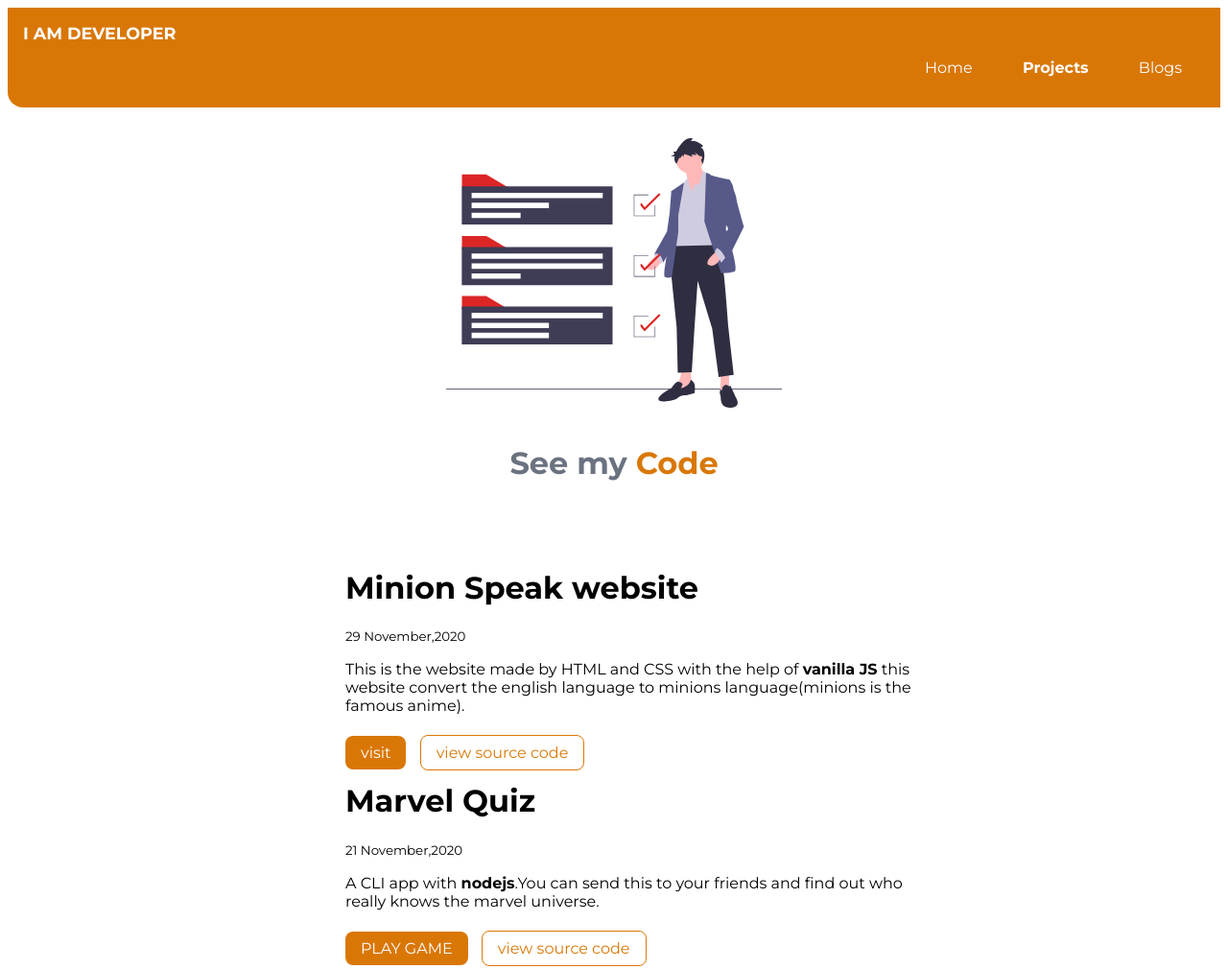
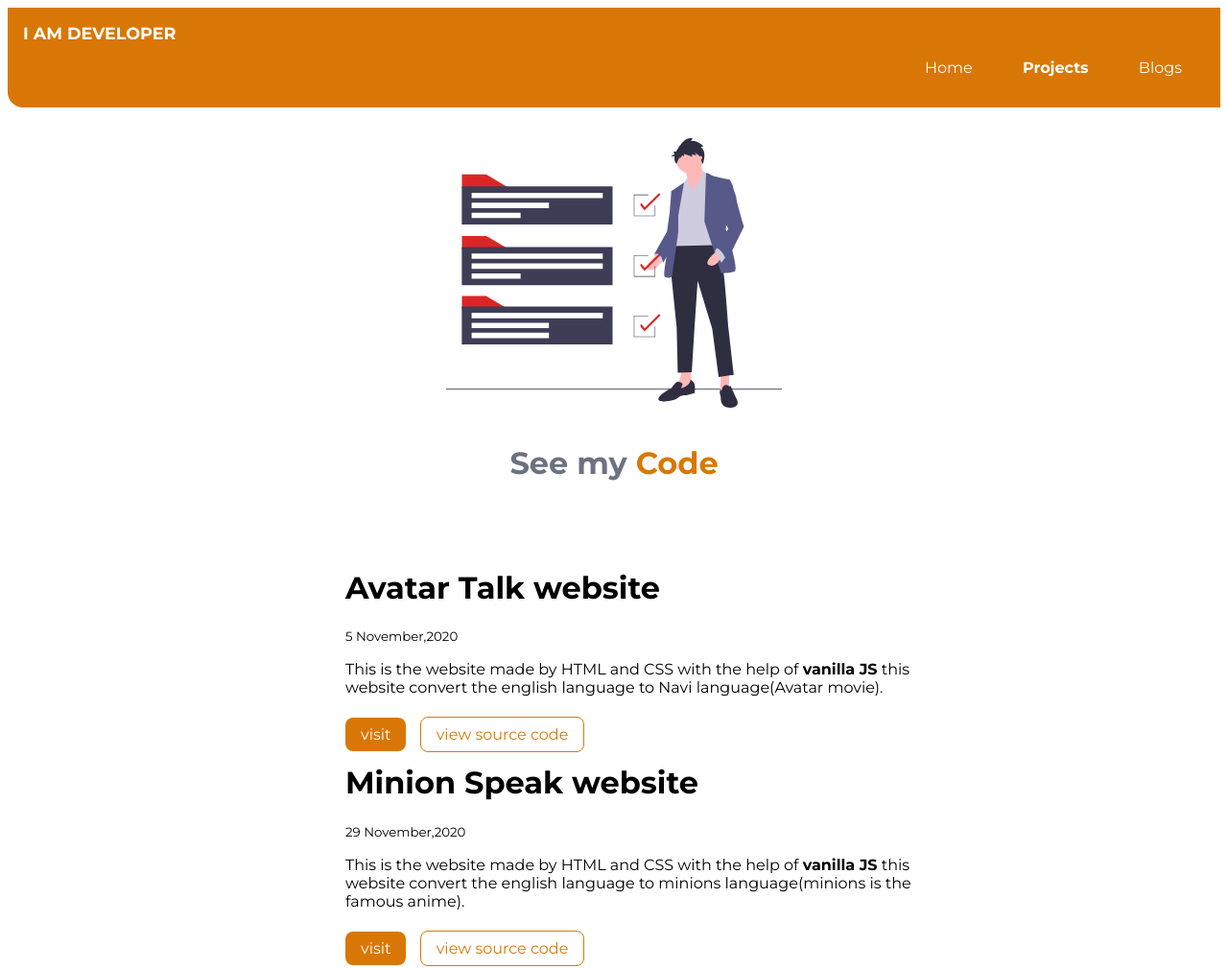
Before and after one commit to singhxamit21/neogcamp-lesson-3-live, a plain HTML site: page projects.html in a window 1280 px wide. Shown: the top 1010 px of the page at 96% size. Drawn offline with Linux system fonts and the light colour scheme.

Commit message:
update:new project

```diff
--- a/projects.html
+++ b/projects.html
@@ -28,6 +28,21 @@
     </header>
 
     <ul class="non-bullet">
+        <div class="container container_center">
+            <li>
+                <h1>Avatar Talk website </h1>
+                <small>5 November,2020</small>
+                <p class="bottomspace">This is the website made by HTML
+                    and CSS with the help of <strong>vanilla JS</strong>  this website
+                     convert the english language to Navi language(Avatar movie).
+                </p>
+
+                <a class="link link-primery margin_md"href="https://navitranslator.netlify.app/">visit</a>
+                <a class="link link-secondary"href="https://github.com/singhxamit21/vanillaJS-2" >view source code</a>
+            </li>
+
+        </div>
+
         <div class="container container_center">
             <li>
                 <h1>Minion Speak website </h1>
```
